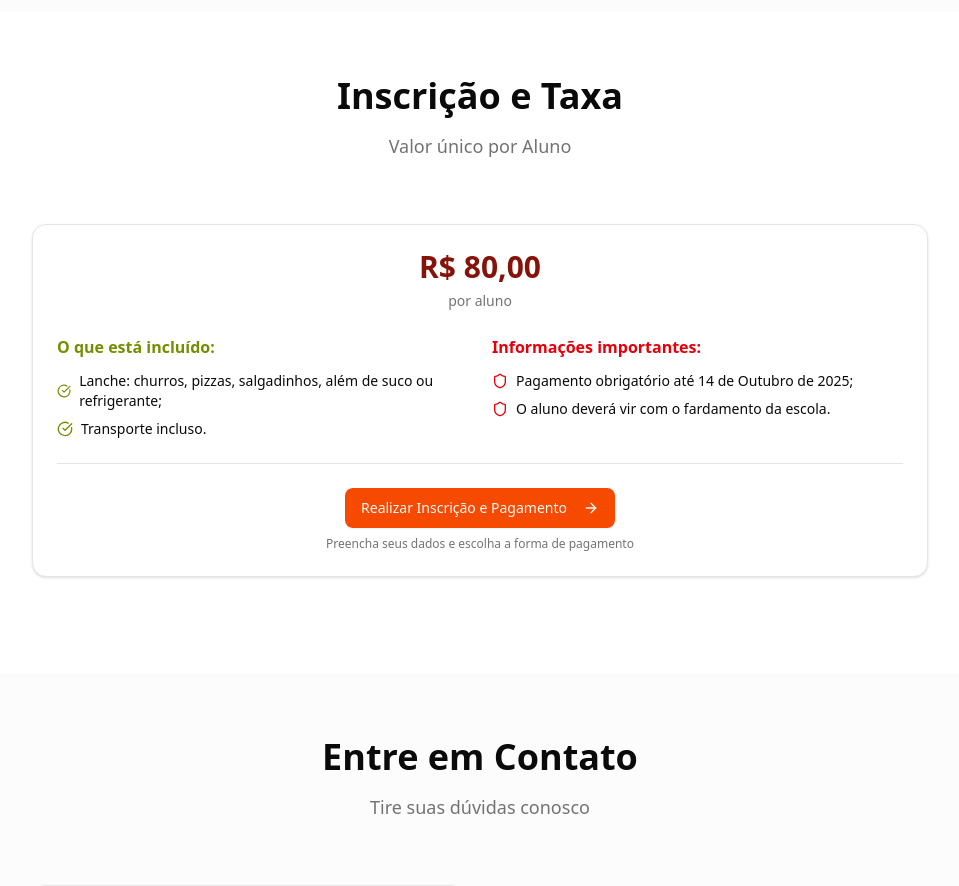
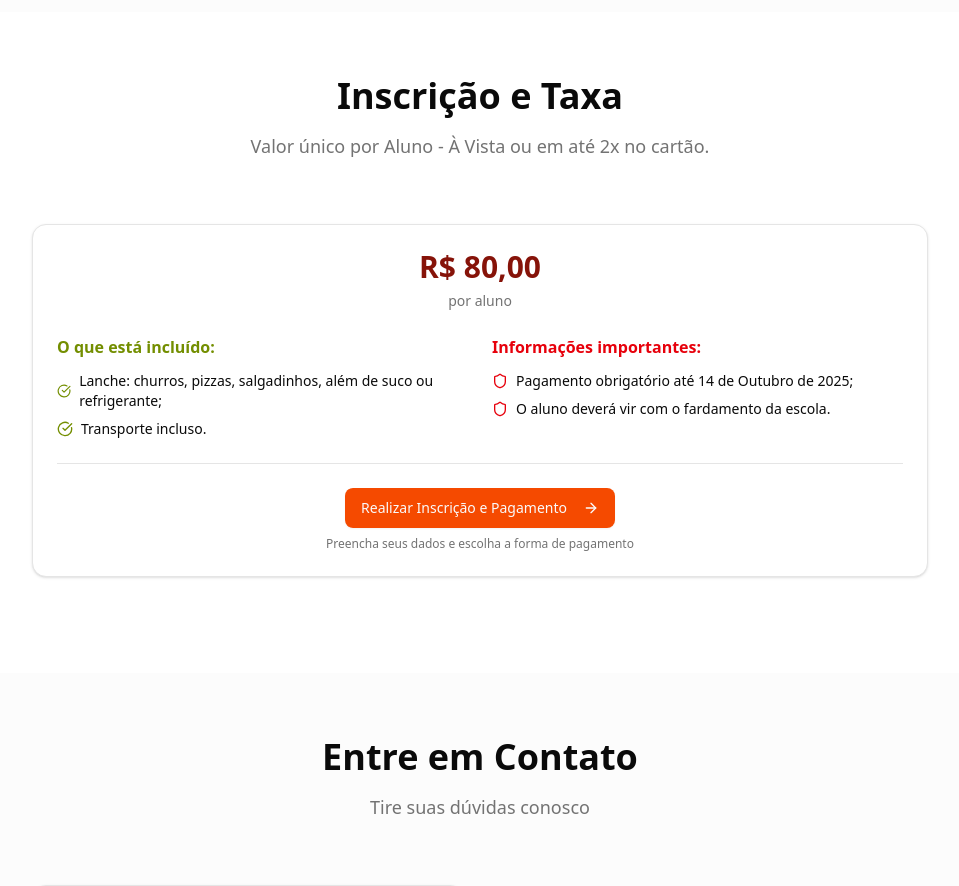
Before and after one commit to pedrologapp/amadeusdiadacrian-a, a React (Vite) app: page / in a window 1280 px wide. Shown: the part 2540-3426 px from the top of the page, without its empty margins (160-1119 px from the left). Built offline with nearby package versions, Linux system fonts and the light colour scheme.

Commit message:
Update App.jsx

```diff
--- a/src/App.jsx
+++ b/src/App.jsx
@@ -480,7 +480,7 @@ function App() {
           <div className="text-center mb-16">
             <h2 className="text-4xl font-bold mb-4">Inscrição e Taxa</h2>
             <p className="text-lg text-muted-foreground">
-              Valor único por Aluno
+              Valor único por Aluno - À Vista ou em até 2x no cartão.
             </p>
           </div>
 
```
